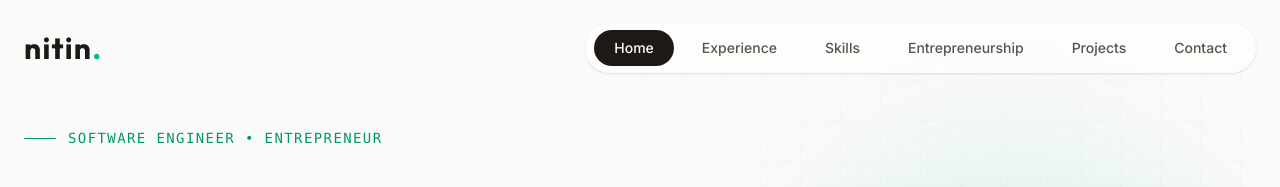
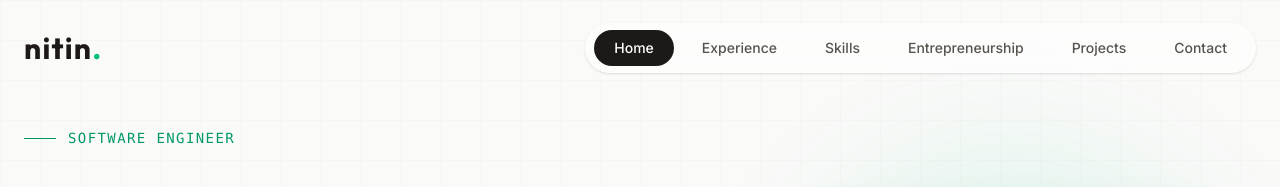
Before and after one commit to unisiremainhub-gif/portfolio, a React (Vite) app: page / in a window 1280 px wide. Shown: the top 187 px of the page. Built offline with nearby package versions, Linux system fonts and the light colour scheme.

Commit message:
Update Hero.jsx

```diff
--- a/src/Components/Home/Hero.jsx
+++ b/src/Components/Home/Hero.jsx
@@ -229,7 +229,7 @@ export default function Hero() {
                 whileHover={{ letterSpacing: "0.2em", transition: { duration: 0.3 } }}
               >
                 <span className="w-8 h-[1px] bg-emerald-600 inline-block"></span>
-              Software Engineer • Entrepreneur
+              Software Engineer
 
               </motion.div>
 
```
